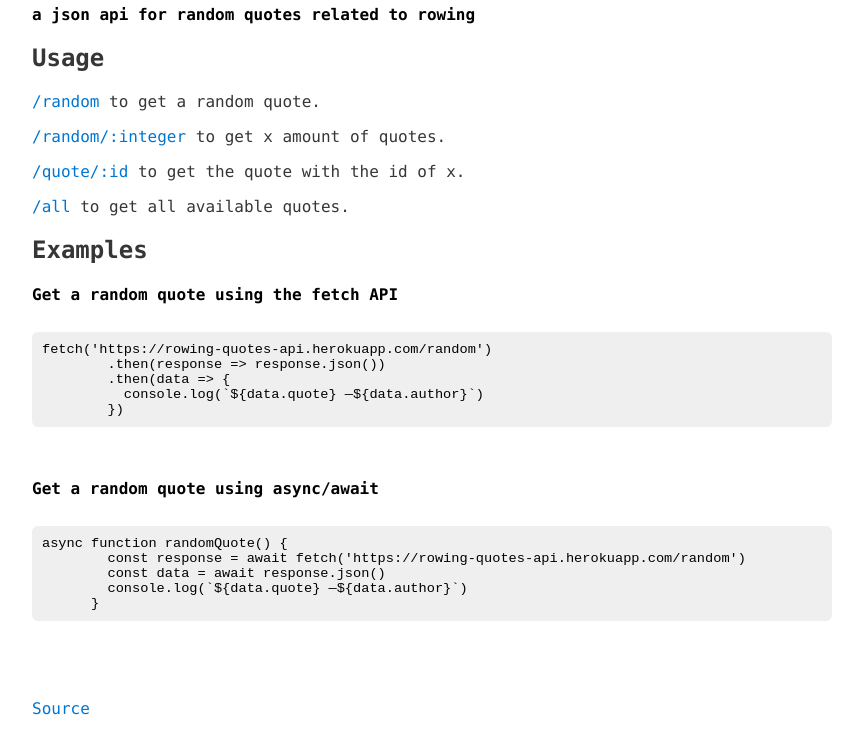
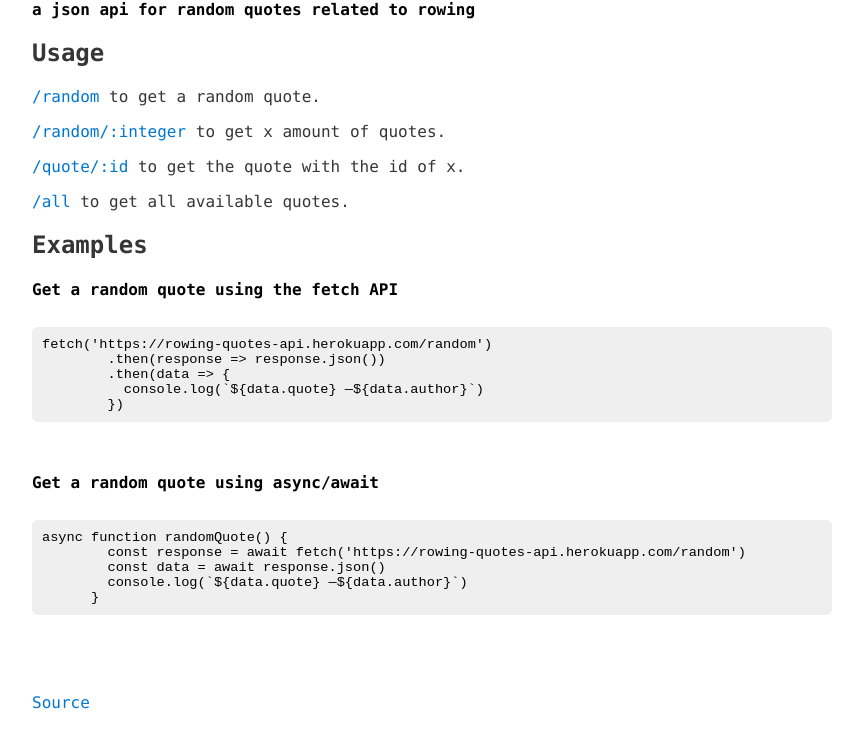
Before and after one commit to vincentdoerig/rowing-quotes-api, a website: page views/index.html in a window 1280 px wide. Shown: the part 77-815 px from the top of the page, without its empty margins (208-1071 px from the left). Drawn offline with Linux system fonts and the light colour scheme.

Commit message:
Change h4 to a paragraph

```diff
--- a/views/index.html
+++ b/views/index.html
@@ -7,7 +7,7 @@
   <meta http-equiv="X-UA-Compatible" content="ie=edge" />
   <meta name="Description" content="An API for quotes related to rowing.">
   <meta name="google-site-verification" content="Gh0Ydz2K9_fxqOfGN2EDLudiZO4dkyHRlv1VJMttufA" />
-  <title>Rowing api</title>
+  <title>Rowing Quotes API</title>
   <style>
     body {
       font-family: "SFMono-Regular", Consolas, "Liberation Mono", Menlo, Courier, monospace;
@@ -51,12 +51,18 @@
       overflow-x: auto;
       font-size: 105%;
     }
+
+    .introduction {
+      margin-bottom: 12px;
+      color: #000;
+      font-weight: bold;
+    }
   </style>
 </head>
 
 <body>
   <h1>Rowing API</h1>
-  <h4>a json api for random quotes related to rowing</h4>
+  <p class="introduction">a json api for random quotes related to rowing</p>
 
   <h2>Usage</h2>
   <p><a href="/random/">/random</a> to get a random quote.</p>
```
